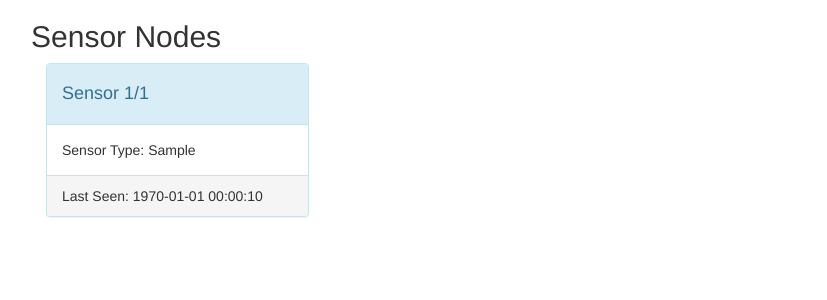
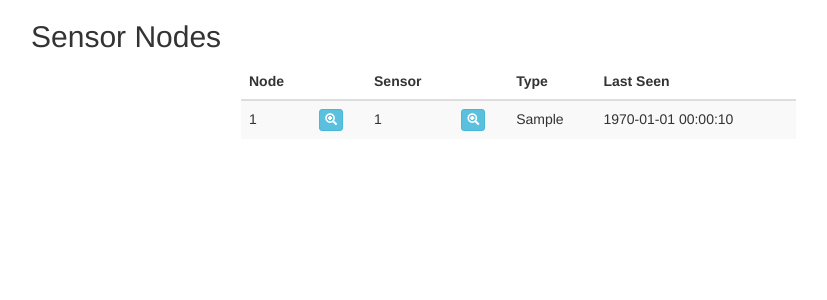
Before and after one commit to woisy00/pymygw, a Flask app: template pymygw/web/templates/index.html in a window 1280 px wide. Shown: the top 300 px of the page, without its empty margins (24-851 px from the left). Run offline with Flask 2, Linux system fonts and the light colour scheme; the template is opened without the code that fills it: most values are stand-ins (such as "Sample title", 1, 10 or a date in 2020); parts of the project's set-up code (start-up, migrations or seed data) failed here and were passed over; some libraries are stand-ins or nearby versions.

Commit message:
adding node detail site some changes on the DB get methods

```diff
--- a/pymygw/Database.py
+++ b/pymygw/Database.py
@@ -53,16 +53,20 @@ class Database():
         self._dbsession = scoped_session(sessionmaker(bind=self._engine))
         self._result = False
 
-    def __getSensorsByNode(self, n):
-        pass
-
-    def __getsingle(self, n, s):
-        self._node = n
-        self._sensor = s
+    def __getbyNode(self, n):
         try:
             self._result = self._dbsession.query(Sensor)\
-                                          .filter(Sensor.node_id == self._node,
-                                                  Sensor.sensor_id == self._sensor)\
+                                          .filter(Sensor.node_id == n)\
+                                          .all()
+        except NoResultFound:
+            self._result = False
+            self._log.debug('No DB entry found for Node: {0}'.format(n))
+
+    def __getbySensorandNode(self, n, s):
+        try:
+            self._result = self._dbsession.query(Sensor)\
+                                          .filter(Sensor.node_id == n,
+                                                  Sensor.sensor_id == s)\
                                           .one()
         except NoResultFound:
             self._result = False
@@ -162,7 +166,6 @@ class Database():
             self._log.error('Adding node failed: {0}'.format(newnode))
             return False
 
-    #def process(self, node=False, sensor=0, sensortype=None, **kwargs):
     def process(self, msg):
         self._args = msg
         if 'nodeid' not in self._args:
@@ -174,7 +177,7 @@ class Database():
         if int(self._args['childid']) == 255:
             self._log.debug('skipping childid 255')
             return
-        self.__getsingle(self._args['nodeid'], self._args['childid'])
+        self.__getbySensorandNode(self._args['nodeid'], self._args['childid'])
         if self._result:
             '''
                 Node + Sensor is known
@@ -186,12 +189,12 @@ class Database():
                 Node + Sensor is unknown
                 check if new sensor or new node
             '''
-            self.__getsingle(self._args['nodeid'], 0)
+            self.__getbySensorandNode(self._args['nodeid'], 0)
             if self._result:
                 '''
                     node is known, sensor 0 is always created
                 '''
-                nid = self._node
+                nid = self._result.node_id
                 self._log.info('adding new sensor')
             else:
                 '''
@@ -213,19 +216,25 @@ class Database():
                                 'Node {1} failed'.format(self._args['childid'],
                                                          nid))
 
-    def get(self, node=False, sensor=0):
-        if node:
-            self.__getsingle(node, sensor)
+    def __internalGet(self, n, s):
+        if n and s:
+            self.__getbySensorandNode(n, s)
+        elif n:
+            self.__getbyNode(n)
+        return
+
+    def get(self, node=False, sensor=False):
+        self.__internalGet(node, sensor)
         return self._result if self._result else self._dbsession.query(Sensor).all()
 
-    def openhab(self, node=False, sensor=0):
-        self.__getsingle(node, sensor)
+    def openhab(self, node=False, sensor=False):
+        self.__internalGet(node, sensor)
         return self._result.openhab if self._result else False
 
-    def sensortype(self, node=False, sensor=0):
-        self.__getsingle(node, sensor)
+    def sensortype(self, node=False, sensor=False):
+        self.__internalGet(node, sensor)
         return self._result.sensor_type if self._result else False
 
-    def comment(self, node=False, sensor=0):
-        self.__getsingle(node, sensor)
+    def comment(self, node=False, sensor=False):
+        self.__internalGet(node, sensor)
         return self._result.comment if self._result else False
--- a/pymygw/Webinterface.py
+++ b/pymygw/Webinterface.py
@@ -1,4 +1,4 @@
-from flask import Flask, render_template
+from flask import Flask, render_template, g
 from datetime import datetime
 
 import config
@@ -7,14 +7,30 @@ import Database
 app = Flask(__name__, template_folder='web/templates', static_folder='web/static')
 
 
+@app.before_request
+def before_request():
+    g.db = Database.Database()
+
+
 @app.template_filter('timestamp2date')
 def timestamp2date(timestamp):
     return datetime.fromtimestamp(timestamp).strftime('%Y-%m-%d %H:%M:%S')
 
 
-@app.route("/")
-def hello():
-    db = Database.Database()
+@app.route('/')
+def index():
     return render_template('index.html',
-                           sensors=db.get(),
+                           data=g.db.get())
+
+
+@app.route('/detail/<node>', defaults={'sensor': None})
+@app.route('/detail/<node>/<sensor>')
+def detail(node, sensor):
+    if sensor:
+        data = (g.db.get(node=node, sensor=sensor),)
+    else:
+        data = g.db.get(node=node, sensor=sensor)
+
+    return render_template('nodedetail.html',
+                           data=data,
                            config=config)
--- a/pymygw/web/templates/base.html
+++ b/pymygw/web/templates/base.html
@@ -5,7 +5,7 @@
  <meta http-equiv="X-UA-Compatible" content="IE=edge">
  <meta name="viewport" content="width=device-width, initial-scale=1.0 maximum-scale=1.0">
  <title>PyMyGW Webinterface</title>
- <link rel="stylesheet" type="text/css" href="static/bootstrap/css/bootstrap.min.css">
+ <link rel="stylesheet" type="text/css" href="/static/bootstrap/css/bootstrap.min.css">
 </head>
 <body>
  <div class="container">
@@ -15,7 +15,7 @@
     {% block content %}{% endblock %}
   </div>
  </div>
- <script src="static/jquery.min.js" type="text/javascript"></script>
- <script src="static/bootstrap/js/bootstrap.min.js" type="text/javascript"></script>
+ <script src="/static/jquery.min.js" type="text/javascript"></script>
+ <script src="/static/bootstrap/js/bootstrap.min.js" type="text/javascript"></script>
 </body>
 </html>
--- a/pymygw/web/templates/index.html
+++ b/pymygw/web/templates/index.html
@@ -1,19 +1,38 @@
 {% extends "base.html" %}
 {% block content %}
 <h2>Sensor Nodes</h2>
-{% for s in sensors %}
-<div class="col-md-3">
- <div class="panel panel-info">
-  <div class="panel-heading">
-   <h4>Sensor {{ s.node_id }}/{{ s.sensor_id }}</h4>
-  </div>
-  <div class="panel-body">
-   Sensor Type: {{ s.sensor_type }}
-  </div>
-  <div class="panel-footer">
-   Last Seen: {{ s.last_seen | timestamp2date }}
-  </div>
- </div>
+<div class="table-responsive col-md-6 col-md-offset-2">
+    <table class="table table-hover table-striped">
+        <thead>
+            <tr>
+                <th>Node</th>
+                <th></th>
+                <th>Sensor</th>
+                <th></th>
+                <th>Type</th>
+                <th>Last Seen</th>
+            </tr>
+        </thead>
+        <tbody>
+        {% for e in data | sort(attribute='node_id') %}
+            <tr>
+                <td>{{ e.node_id }}</td>
+                <td>
+                    <a href="/detail/{{ e.node_id }}" class="btn btn-info btn-xs">
+                        <span class="glyphicon glyphicon-zoom-in"></span>
+                    </a>
+                </td>
+                <td>{{ e.sensor_id }}</td>
+                <td>
+                    <a href="/detail/{{ e.node_id }}/{{ e.sensor_id }}" class="btn btn-info btn-xs">
+                        <span class="glyphicon glyphicon-zoom-in"></span>
+                    </a>
+                </td>
+                <td>{{ e.sensor_type }}</td>
+                <td>{{ e.last_seen | timestamp2date }}</td>
+            </tr>
+        {% endfor %}
+        </tbody>
+    </table>
 </div>
-{% endfor %}
 {% endblock %}
```
Also changed, not shown: pymygw/web/templates/nodedetail.html (+58 -5 lines).
